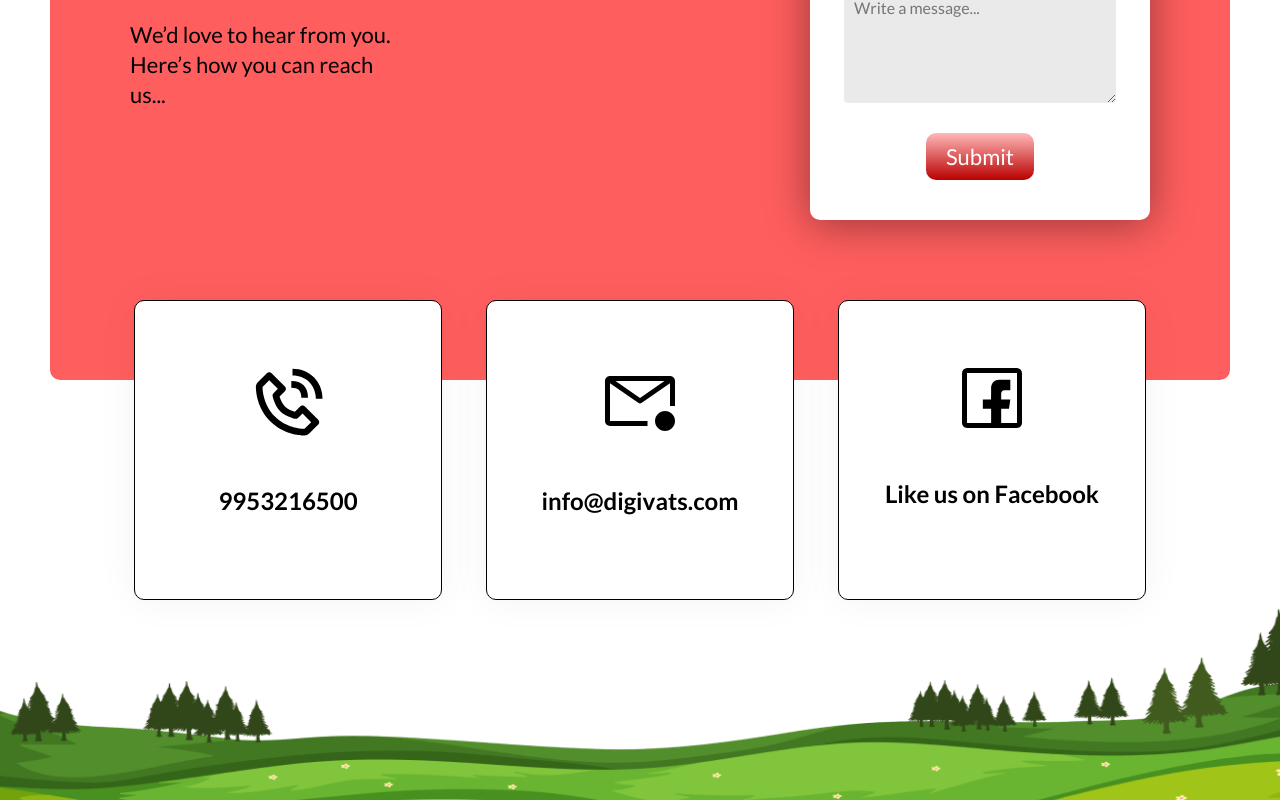
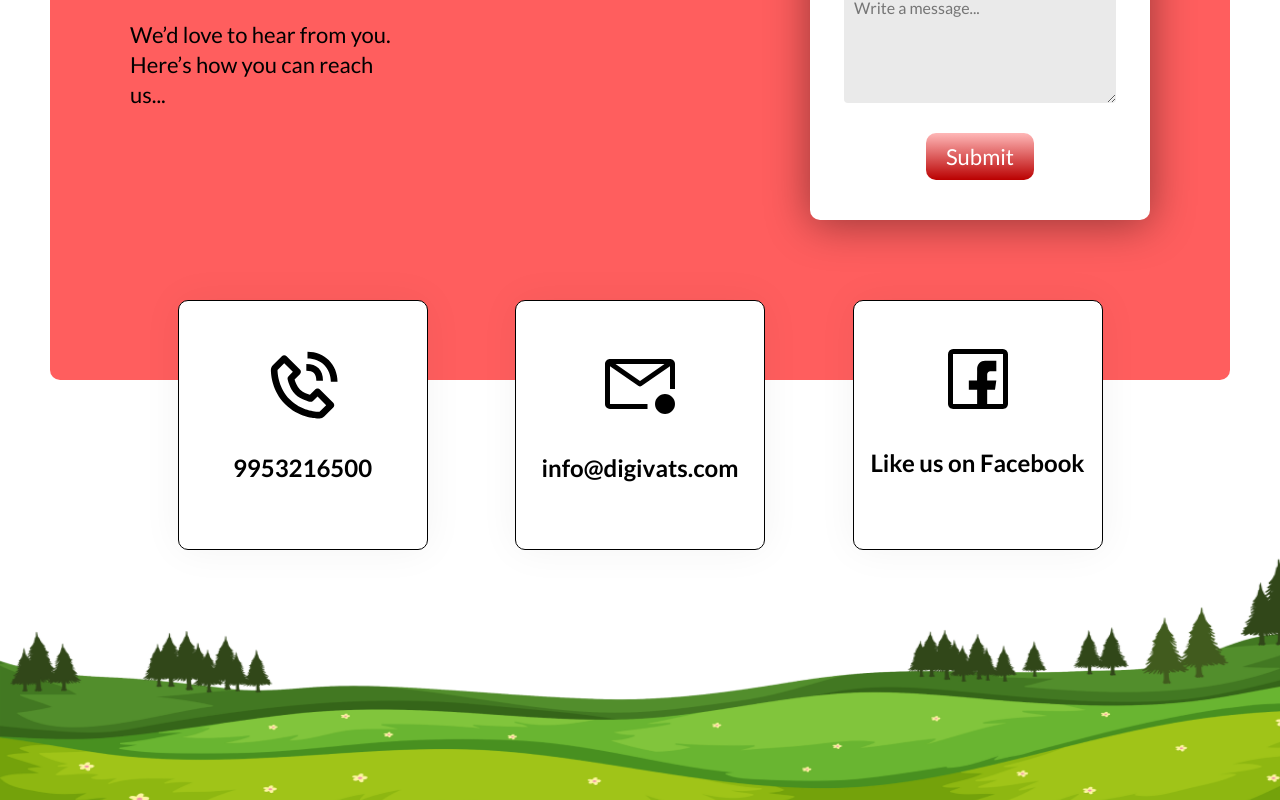
Before and after one commit to harshvats2000/concept-abc, a Next.js app: page /contact in a window 1280 px wide. Shown: the part 500-1300 px from the top of the page. Built offline with nearby package versions, Linux system fonts and the light colour scheme.

Commit message:
some style changes

```diff
--- a/pages/contact.js
+++ b/pages/contact.js
@@ -205,34 +205,30 @@ const Info = styled.div`
 `;
 
 const InfoCard = styled.div`
-  height: 300px;
-  width: 28%;
+  height: 250px;
+  width: 250px;
   padding: 40px 0px;
   background: #ffffff;
   border: 1px solid #000000;
-  box-sizing: border-box;
   box-shadow: 0px 0px 40px rgba(0, 0, 0, 0.05);
   border-radius: 10px;
+  transition: 0.5s;
   z-index: 1;
+  display: grid;
+  place-items: center;
 
-  display: flex;
-  flex-direction: column;
-  align-items: center;
-  justify-content: space-evenly;
+  &:hover {
+    box-shadow: 0px 100px 50px -30px rgba(0, 0, 0, 0.15);
+    transform: translateY(-5px);
+  }
 
   p {
     font-size: 24px;
     font-weight: 600;
   }
 
-  @media (max-width: 1000px) {
-    height: 260px;
-    p {
-      font-size: 22px;
-    }
-  }
   @media (max-width: 800px) {
-    width: 80%;
+    font-size: 22px;
     margin: auto;
     margin-bottom: 40px;
   }
```
Also changed, not shown: components/HomepageBanner.js (+5 -3 lines), public/certificate.png.
